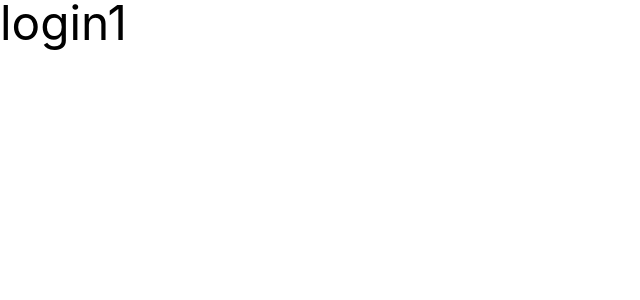
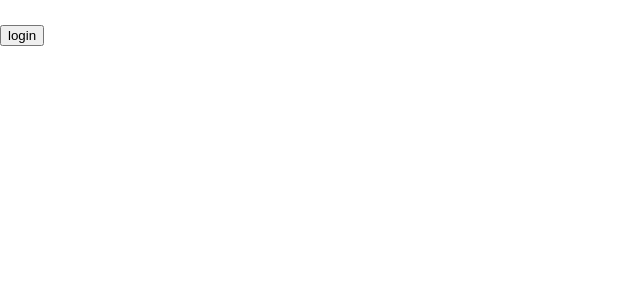
Before and after one commit to yjfhtop/react_ts_tem, a React app: page /login in a window 1280 px wide. Shown: the top 300 px of the page, without its empty margins (0-640 px from the left). Built offline with nearby package versions, Linux system fonts and the light colour scheme.

Commit message:
update: 基本完成

```diff
--- a/src/App.tsx
+++ b/src/App.tsx
@@ -1,7 +1,7 @@
 import React, { Suspense } from 'react';
 import {Provider} from "react-redux";
 
-import { BrowserRouter } from "react-router-dom";
+import { BrowserRouter, HashRouter } from "react-router-dom";
 import { renderRoutes } from "react-router-config";
 import Routers from '@/routes'
 
--- a/src/hoc/permission/index.tsx
+++ b/src/hoc/permission/index.tsx
@@ -45,7 +45,7 @@ export default function (Com: ComponentType<any>) {
                 setAjaxOver(true)
             }
 
-        }, [])
+        }, [dispatch, state.userInfo, state.token])
 
 
         if (ajaxOver) {
--- a/src/routes/base.tsx
+++ b/src/routes/base.tsx
@@ -23,8 +23,8 @@ const routers: RouteConfig[] = [
         key: 'login',
         path: '/login',
         exact: true,
-        // component: baseRouterHOC(suspenseComponentHOC(login)),
-        component: login,
+        component: permissionHOC(baseHOC(login)),
+        // component: login,
         meta: {
             title: '首页'
         }
--- a/src/utils/index.ts
+++ b/src/utils/index.ts
@@ -7,10 +7,16 @@ interface queryObj {
 }
 
 export function queryUrlToObj(str: string): queryObj{
-    const newStr = decodeURIComponent(str)
+    if (str) {
+        return {}
+    }
+
     let obj: queryObj = {};
-    let arr1 = newStr.split("?");
-    let arr2 = (arr1[1] ?arr1[1] : arr1[0]).split("&");
+
+    let indexof = str.indexOf('?')
+    let newStrs = decodeURIComponent(str.slice(indexof + 1))
+
+    let arr2 = newStrs.split("&");
     for(let i=0 ; i < arr2.length; i++){
         let res = arr2[i].split("=");
         obj[res[0]] = res[1];
--- a/src/view/home/home.tsx
+++ b/src/view/home/home.tsx
@@ -1,11 +1,10 @@
 import React from "react";
-import Test from '@/components/test/index'
+
 
 export default function () {
     return (
         <div>
             Home
-            <Test />
         </div>
     )
 }
--- a/src/view/login/login.tsx
+++ b/src/view/login/login.tsx
@@ -1,10 +1,29 @@
 import React from "react";
+import { useDispatch } from 'react-redux'
+import { RouteConfigComponentProps } from 'react-router-config'
+import { userLoginAct } from '@/stores/user/actions'
+import { queryUrlToObj } from '@/utils'
 
+export default function (prop: RouteConfigComponentProps) {
 
-export default function () {
+    const dispatch = useDispatch();
+
+    function login() {
+        const loginPromise = (dispatch(userLoginAct({ username: '', password: '' })) as any ) as Promise<ApiType.ResData>
+        loginPromise.then(res => {
+            console.log(prop.location.search, 'prop');
+            let queryObj = queryUrlToObj(prop.location.search)
+            if (queryObj['redirectTo']) {
+                prop.history.push(queryObj['redirectTo'])
+            } else {
+                prop.history.push('/')
+            }
+        })
+    }
+
     return (
         <div>
-            login1
+            <button onClick={login}>login</button>
         </div>
     )
 }
```
